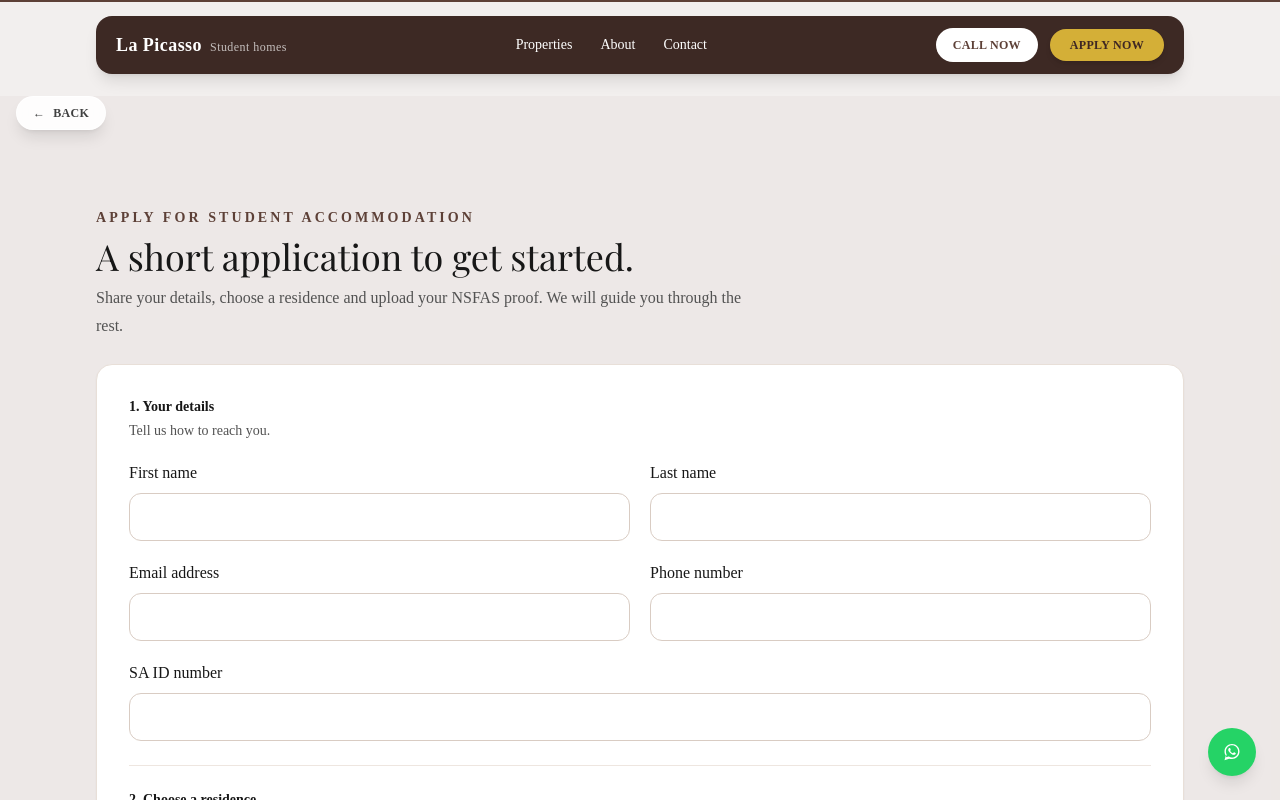
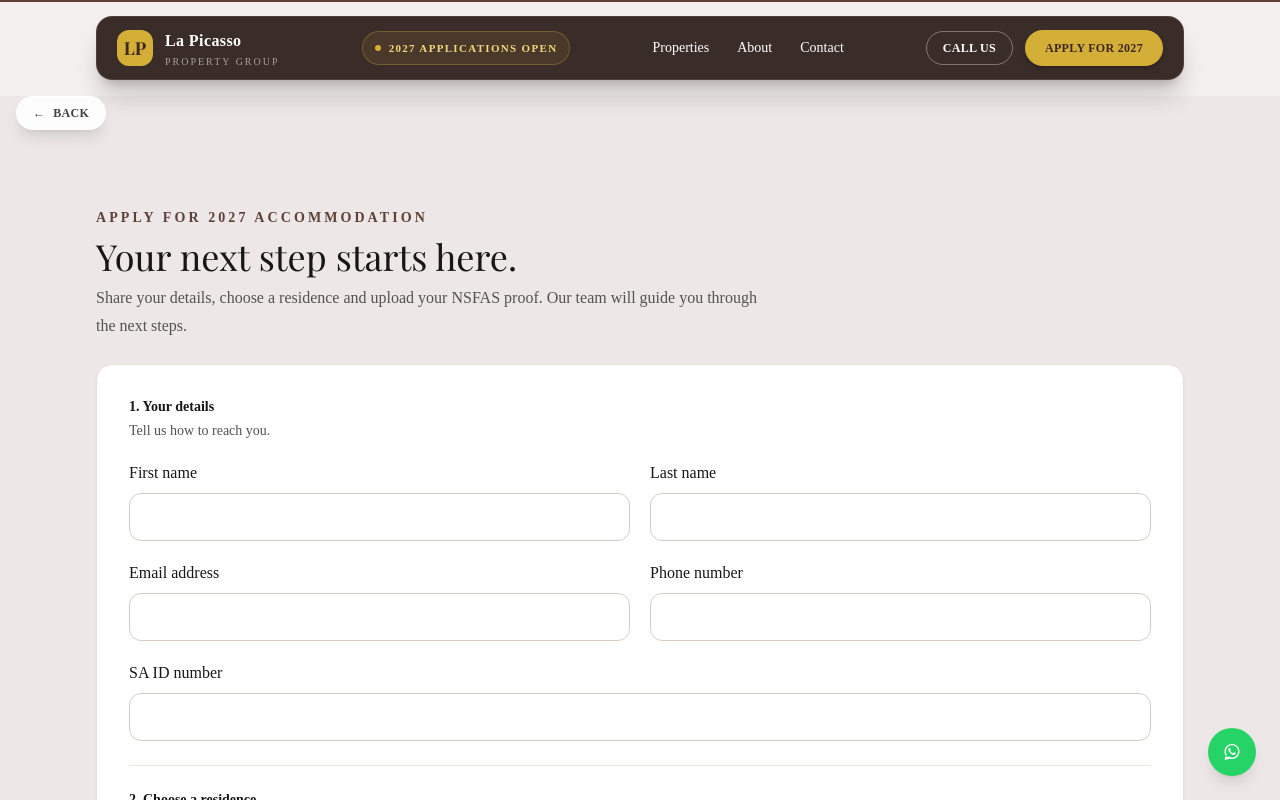
Before and after one commit to Nsukumanzini/la-picasso, a Next.js app: page /apply in a window 1280 px wide. Shown: the top 800 px of the page. Built offline with nearby package versions, Linux system fonts and the light colour scheme; a web font is replaced by a local one.

Commit message:
Brand La Picasso for 2027 applications

```diff
--- a/src/app/apply/page.tsx
+++ b/src/app/apply/page.tsx
@@ -5,9 +5,9 @@ export default function ApplyPage() {
     <div className="min-h-screen bg-picasso-light/20 pb-24 pt-28">
       <div className="mx-auto max-w-6xl space-y-6 px-4 sm:px-6 lg:px-8">
         <header className="space-y-2">
-          <p className="text-sm font-semibold uppercase tracking-[0.22em] text-picasso-brown">Apply for student accommodation</p>
-          <h1 className="font-serif text-4xl text-neutral-900">A short application to get started.</h1>
-          <p className="max-w-2xl text-base leading-7 text-neutral-600">Share your details, choose a residence and upload your NSFAS proof. We will guide you through the rest.</p>
+          <p className="text-sm font-semibold uppercase tracking-[0.22em] text-picasso-brown">Apply for 2027 accommodation</p>
+          <h1 className="font-serif text-4xl text-neutral-900">Your next step starts here.</h1>
+          <p className="max-w-2xl text-base leading-7 text-neutral-600">Share your details, choose a residence and upload your NSFAS proof. Our team will guide you through the next steps.</p>
         </header>
         <ApplyClient />
       </div>
--- a/src/app/page.tsx
+++ b/src/app/page.tsx
@@ -5,7 +5,7 @@ import { propertyRecords } from "@/components/properties/propertiesData";
 export default function HomePage() {
   return <div className="bg-[#fbfaf8] pb-20">
     <section className="mx-auto grid max-w-6xl gap-10 px-4 pb-16 pt-14 sm:px-6 lg:grid-cols-[1fr_0.9fr] lg:items-center lg:pt-24 lg:px-8">
-      <div><p className="text-sm font-semibold uppercase tracking-[0.22em] text-picasso-brown">Student accommodation · Ermelo</p><h1 className="mt-4 max-w-xl font-serif text-5xl leading-[1.08] text-neutral-900 sm:text-6xl">A better place to begin your student life.</h1><p className="mt-5 max-w-lg text-lg leading-8 text-neutral-600">Secure, NSFAS-focused student residences close to GS Ermelo Campus—with clear information and real support from first enquiry to move-in.</p><div className="mt-8 flex flex-wrap gap-3"><Link href="/properties" className="rounded-full bg-picasso-brown px-6 py-3 text-sm font-semibold text-white">Explore residences <span aria-hidden="true">→</span></Link><Link href="/apply" className="rounded-full border border-picasso-brown/30 bg-white px-6 py-3 text-sm font-semibold text-picasso-brown">Start an application</Link></div></div>
+      <div><div className="mb-5 inline-flex items-center gap-2 rounded-full border border-picasso-brown/15 bg-white px-3 py-2 text-xs font-semibold uppercase tracking-[0.16em] text-picasso-brown"><span className="h-2 w-2 rounded-full bg-[#D4AF37]" /> 2027 applications are open</div><p className="text-sm font-semibold uppercase tracking-[0.22em] text-picasso-brown">Student accommodation · Ermelo</p><h1 className="mt-4 max-w-xl font-serif text-5xl leading-[1.08] text-neutral-900 sm:text-6xl">A better place to begin your student life.</h1><p className="mt-5 max-w-lg text-lg leading-8 text-neutral-600">Secure, NSFAS-focused student residences close to GS Ermelo Campus—with clear information and real support from first enquiry to move-in.</p><div className="mt-8 flex flex-wrap gap-3"><Link href="/properties" className="rounded-full bg-picasso-brown px-6 py-3 text-sm font-semibold text-white">Explore residences <span aria-hidden="true">→</span></Link><Link href="/apply" className="rounded-full border border-picasso-brown/30 bg-white px-6 py-3 text-sm font-semibold text-picasso-brown">Start your 2027 application</Link></div></div>
       <div className="relative min-h-[340px] overflow-hidden rounded-[2rem] bg-picasso-light"><Image src="/assets/properties/legends-lodge/outside-8.jpeg" alt="Exterior of Legends Lodge" fill priority className="object-cover" sizes="(max-width: 1024px) 100vw, 45vw" /><div className="absolute bottom-4 left-4 rounded-xl bg-white/95 px-4 py-3 text-sm font-semibold text-neutral-900">Real spaces. Clear choices.</div></div>
     </section>
     <section className="border-y border-[#e8dfd8] bg-white"><div className="mx-auto grid max-w-6xl gap-6 px-4 py-8 sm:grid-cols-3 sm:px-6 lg:px-8"><div><p className="font-semibold text-neutral-900">NSFAS-focused</p><p className="mt-1 text-sm text-neutral-600">Straightforward guidance for your application.</p></div><div><p className="font-semibold text-neutral-900">Close to campus</p><p className="mt-1 text-sm text-neutral-600">Residences within easy reach of GS Ermelo Campus.</p></div><div><p className="font-semibold text-neutral-900">Made for students</p><p className="mt-1 text-sm text-neutral-600">Wi-Fi, security, study spaces and practical support.</p></div></div></section>
--- a/src/components/Footer.tsx
+++ b/src/components/Footer.tsx
@@ -67,7 +67,7 @@ export default function Footer() {
             </li>
             <li>
               <Link className="transition hover:text-white" href="/apply">
-                Apply Now
+                Apply for 2027
               </Link>
             </li>
             <li>
@@ -130,7 +130,7 @@ export default function Footer() {
         </div>
       </div>
       <div className="border-t border-white/10 py-6 text-center text-xs text-white/60">
-        © 2026 La Picasso Property Group (Pty) Ltd. All rights reserved.
+        © 2027 La Picasso Property Group (Pty) Ltd. All rights reserved.
       </div>
     </footer>
   );
--- a/src/components/navigation/Navbar.tsx
+++ b/src/components/navigation/Navbar.tsx
@@ -7,38 +7,23 @@ export default function Navbar() {
   const [open, setOpen] = useState(false);
 
   return (
-    <header
-      className="fixed left-0 right-0 top-0 z-50"
-    >
+    <header className="fixed left-0 right-0 top-0 z-50">
       <div className="mx-auto max-w-6xl px-4 sm:px-6 lg:px-8">
-        <div
-          className="mt-4 flex flex-wrap items-center justify-between rounded-2xl bg-[#3d2924] px-5 py-3 shadow-lg"
-        >
-          <div className="text-lg font-semibold tracking-wide text-white">
-            <span>La Picasso</span><span className="ml-2 text-xs font-normal text-white/70">Student homes</span>
-          </div>
-          <button type="button" aria-label="Toggle navigation" onClick={() => setOpen(!open)} className="rounded-full border border-white/30 px-3 py-2 text-xs text-white md:hidden">Menu</button>
-          <nav className={`${open ? "flex" : "hidden"} basis-full flex-col gap-4 pt-4 text-sm font-medium text-white md:flex md:basis-auto md:flex-row md:items-center md:gap-7 md:pt-0`}>
-            <Link className="transition hover:text-white/80" href="/properties">
-              Properties
-            </Link>
-            <Link className="transition hover:text-white/80" href="/about">
-              About
-            </Link>
-            <Link className="transition hover:text-white/80" href="/contact">
-              Contact
-            </Link>
+        <div className="mt-4 flex flex-wrap items-center justify-between gap-4 rounded-2xl border border-white/10 bg-[#30211e]/95 px-4 py-3 shadow-xl shadow-[#2b1c19]/20 backdrop-blur-md sm:px-5">
+          <Link href="/" aria-label="La Picasso home" className="flex items-center gap-3 text-white">
+            <span className="flex h-9 w-9 items-center justify-center rounded-xl bg-[#D4AF37] font-serif text-lg font-bold text-[#3E2723]">LP</span>
+            <span className="leading-none"><span className="block text-base font-semibold tracking-wide">La Picasso</span><span className="mt-1 block text-[10px] font-medium uppercase tracking-[0.2em] text-white/55">Property Group</span></span>
+          </Link>
+          <div className="hidden items-center gap-2 rounded-full border border-[#D4AF37]/30 bg-[#D4AF37]/10 px-3 py-2 text-[11px] font-semibold uppercase tracking-[0.12em] text-[#f1d77d] lg:flex"><span className="h-1.5 w-1.5 rounded-full bg-[#D4AF37]" /> 2027 applications open</div>
+          <button type="button" aria-label={open ? "Close navigation" : "Open navigation"} aria-expanded={open} onClick={() => setOpen(!open)} className="rounded-full border border-white/25 px-3 py-2 text-xs font-semibold text-white md:hidden">{open ? "Close" : "Menu"}</button>
+          <nav className={`${open ? "flex" : "hidden"} basis-full flex-col gap-4 border-t border-white/10 pt-4 text-sm font-medium text-white md:flex md:basis-auto md:flex-row md:items-center md:gap-7 md:border-0 md:pt-0`}>
+            <Link className="transition hover:text-[#f1d77d]" href="/properties">Properties</Link>
+            <Link className="transition hover:text-[#f1d77d]" href="/about">About</Link>
+            <Link className="transition hover:text-[#f1d77d]" href="/contact">Contact</Link>
           </nav>
           <div className="hidden items-center gap-3 md:flex">
-            <a
-              href="tel:+27769883928"
-              className="rounded-full border border-white/60 bg-white px-4 py-2 text-xs font-semibold uppercase tracking-wide text-picasso-brown"
-            >
-              Call Now
-            </a>
-            <Link href="/apply" className="rounded-full bg-[#D4AF37] px-5 py-2 text-xs font-semibold uppercase tracking-wide text-[#3E2723] shadow-md">
-              Apply Now
-            </Link>
+            <a href="tel:+27769883928" className="rounded-full border border-white/35 px-4 py-2 text-xs font-semibold uppercase tracking-wide text-white transition hover:border-white hover:bg-white/10">Call us</a>
+            <Link href="/apply" className="rounded-full bg-[#D4AF37] px-5 py-2.5 text-xs font-semibold uppercase tracking-wide text-[#3E2723] shadow-md shadow-black/20 transition hover:bg-[#e3c55b]">Apply for 2027</Link>
           </div>
         </div>
       </div>
```
